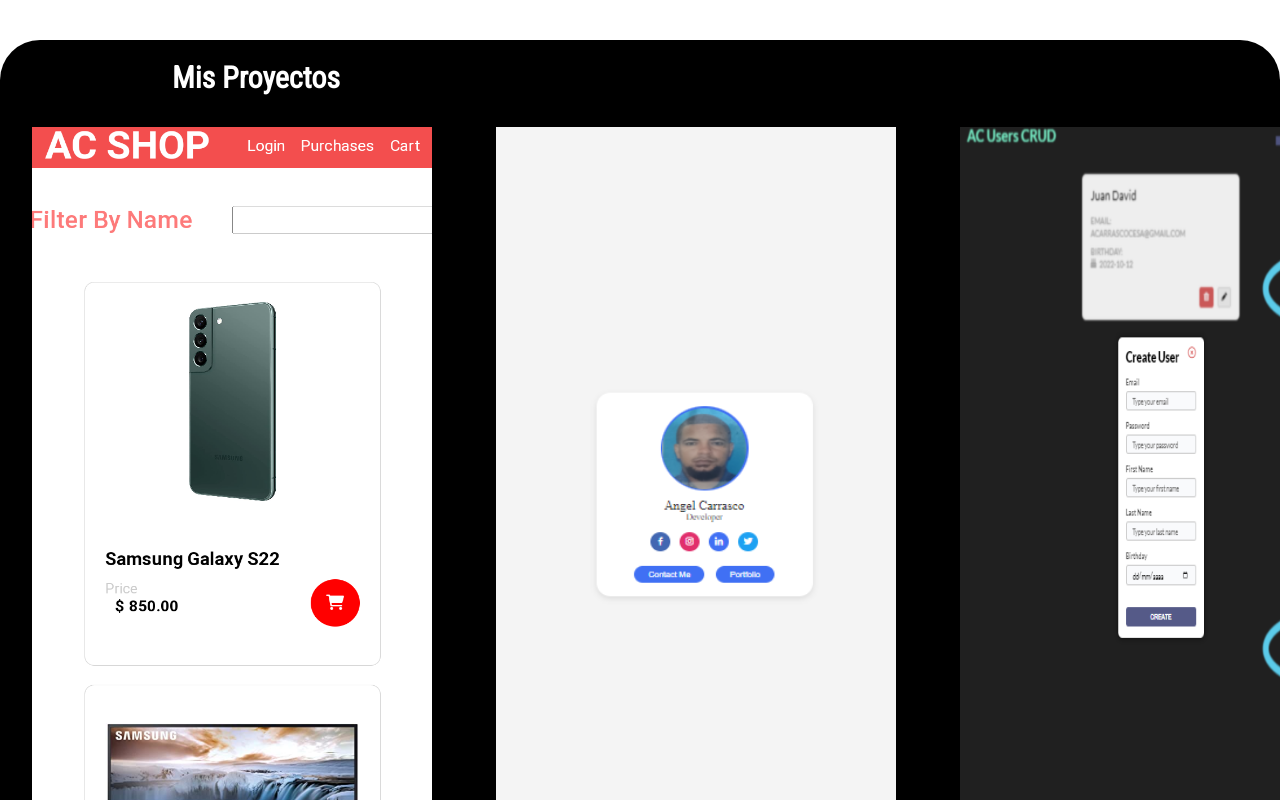
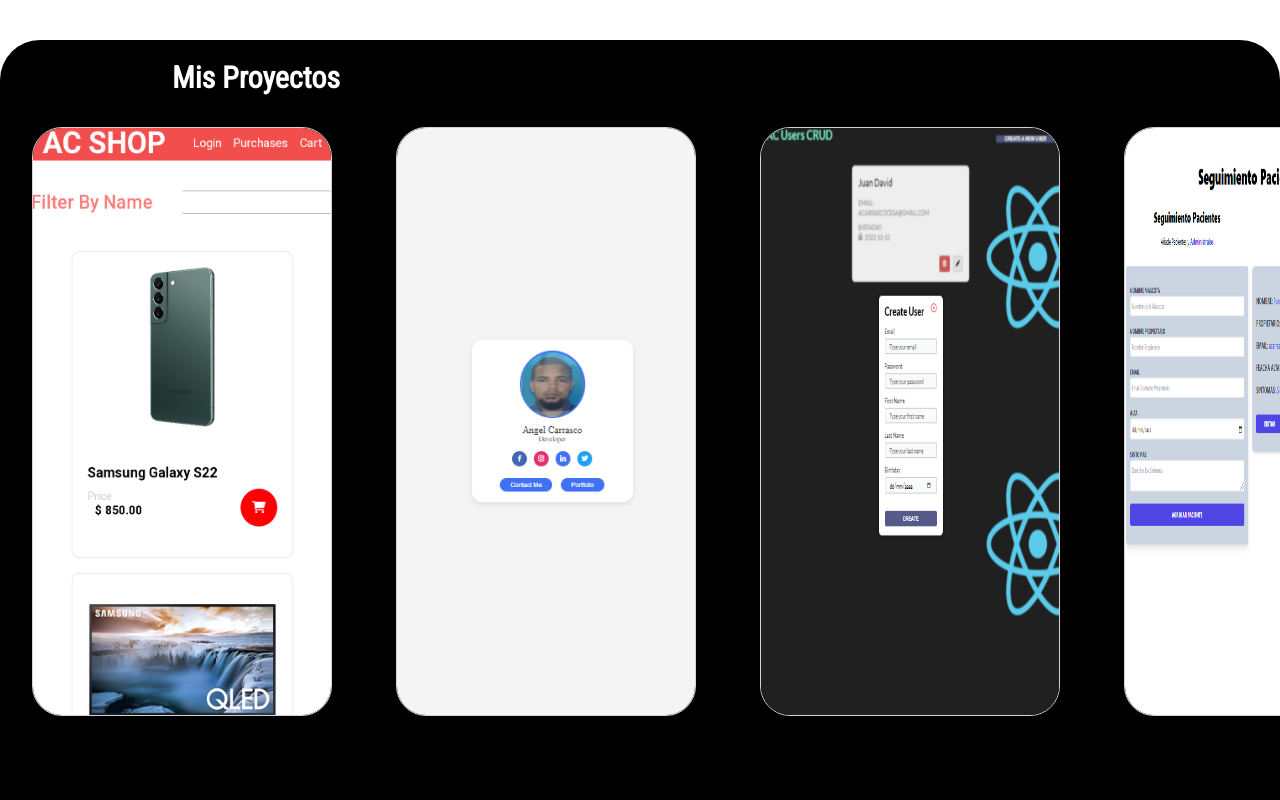
Before and after one commit to acarrascocesa/reactportfolio, a React (Vite) app: page / in a window 1280 px wide. Shown: the part 1320-2120 px from the top of the page. Built offline with nearby package versions, Linux system fonts and the light colour scheme.

Commit message:
proyects commit

```diff
--- a/src/components/About.jsx
+++ b/src/components/About.jsx
@@ -12,7 +12,7 @@
                 </p>
             </div>
             <div className='about-img'>
-                <img src="./src/assets/me.png" alt="" />
+                <img  src="./src/assets/me.png" alt="" />
             </div>
 
         </div>
--- a/src/components/Slider.jsx
+++ b/src/components/Slider.jsx
@@ -12,7 +12,7 @@
             <motion.div className='slider' drag="x" dragConstraints={{right: 0, left: -1500}}>
                 {images.map(image => (
                     <motion.div className='item'>
-                        <img src={image}  />
+                        <img className='item-img' src={image} />
                     </motion.div>
                 ))}
             </motion.div>
--- a/src/components/style/About.css
+++ b/src/components/style/About.css
@@ -29,7 +29,12 @@
     display: flex;
     align-self: center;
     overflow: hidden;
+}
 
+img {
+    box-sizing: border-box;
+    border: solid lightgray 1px;
+    border-radius: 40px;
 }
 
 @media only screen and (max-width: 960px) {
--- a/src/components/style/Slide.css
+++ b/src/components/style/Slide.css
@@ -30,13 +30,14 @@
     padding: 2rem;
 }
 
-.item img {
-    height: 100%;
-    width: 400px;
+.item-img {
+    border-radius: 30px;
+    height: 80%;
+    width: 300px;
     pointer-events: none;
     transition: all 0.2s ease-in-out;
 }
 
-.img-title {
+.title {
     color: white;
 }
```
